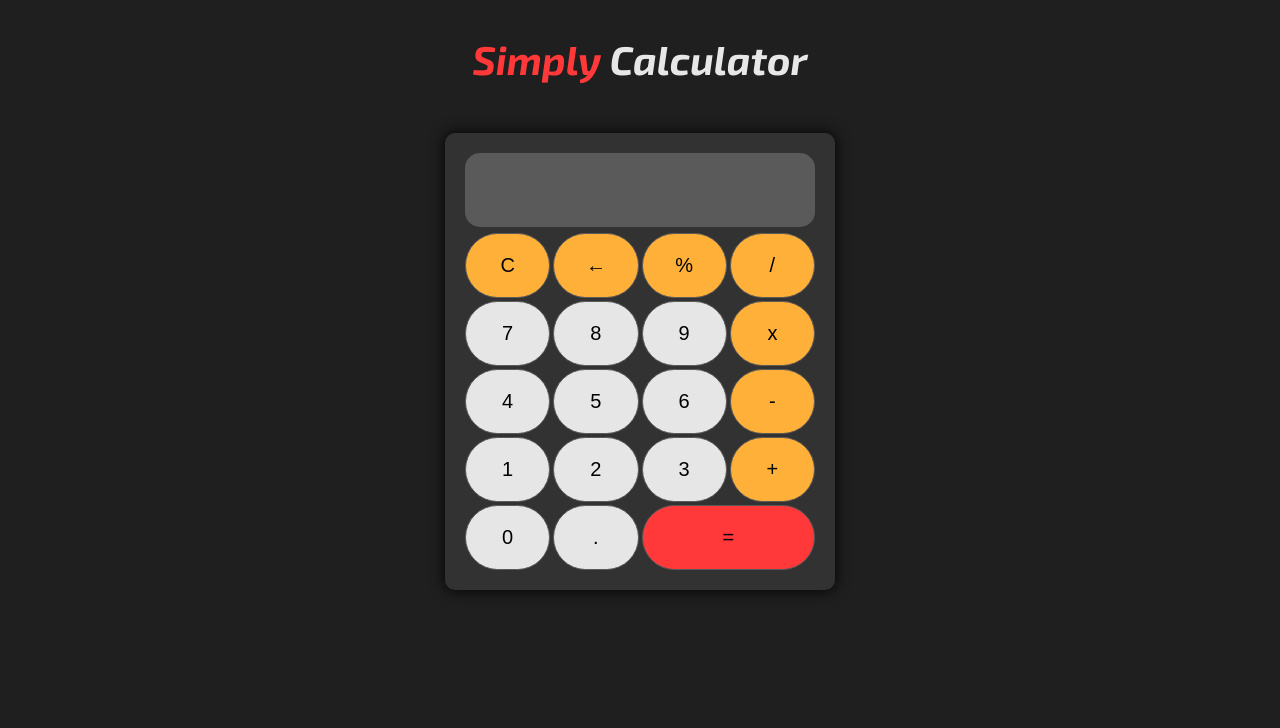
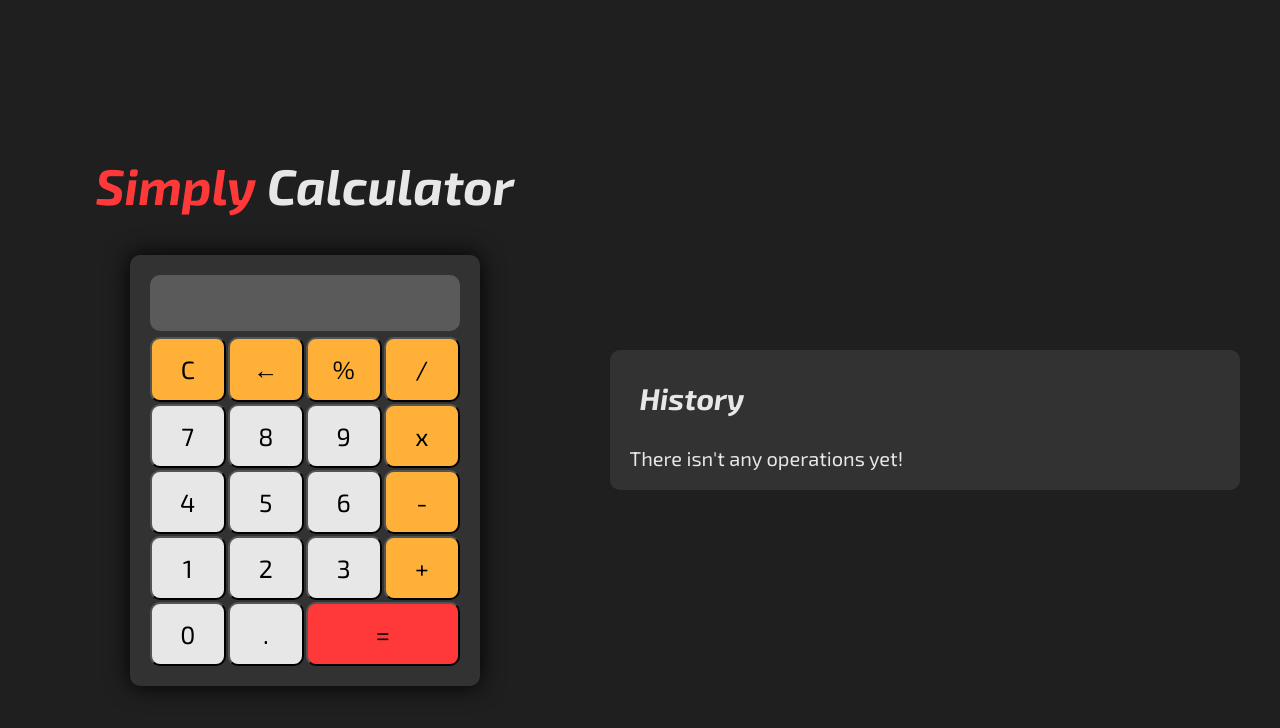
Before and after one commit to Victor-Jimenez-Morales/Simply-Calculator, a plain HTML site: page index.html in a window 1280 px wide. Drawn offline with Linux system fonts and the light colour scheme.

Commit message:
add history function

```diff
--- a/css/style.css
+++ b/css/style.css
@@ -1,77 +1,183 @@
+/* CSS Variables */
+:root {
+    /* Website colours */
+    --white: rgb(231, 231, 231);
+    --red: rgb(255, 57, 57);
+    --orange: rgb(255, 176, 57);
+    --body-bg: rgb(31, 31, 31);
+    --section-bg: rgb(50, 50, 50);
+    --input-bg: rgb(90, 90, 90);
+}
+
+* {
+    margin: 0;
+    padding: 0;
+    box-sizing: border-box;
+    font-family: "Exo 2";
+}
+
+button {
+    -webkit-tap-highlight-color: transparent;
+}
+
+::-webkit-scrollbar {
+    width: 2px;
+}
+
+::-webkit-scrollbar-track {
+    box-shadow: inset 0 0 5px grey;
+}
+
+::-webkit-scrollbar-thumb {
+    background: var(--red);
+}
+
+::-webkit-scrollbar-thumb:hover {
+    cursor: grab;
+}
+
 body {
     display: flex;
     flex-direction: column;
-    justify-content: center;
     align-items: center;
-    max-height: 100vh;
-    background-color: rgb(31, 31, 31);
-    font-family: "Exo 2";
+    min-height: 100vh;
+    background-color: var(--body-bg);
+    color: var(--white);
+}
+
+section:nth-of-type(1) {
+    display: flex;
+    flex-direction: column;
+    align-items: center;
+    width: 100%;
 }
 
 h1 {
-    font-size: 40px;
-    margin-bottom: 50px;
+    font-size: 33px;
+    margin-block: 40px;
     font-style: italic;
-    color: rgb(231, 231, 231);
+    color: var(--white);
 }
-
 h1 span {
-    color: rgb(255, 57, 57);
+    color: var(--red);
 }
 
 .calculator {
     display: flex;
     flex-direction: column;
-    width: 85%;
+    width: 90%;
     max-width: 350px;
     padding: 20px;
     border-radius: 10px;
     overflow: hidden;
-    background-color: rgb(50, 50, 50);
-    box-shadow: 0 0 15px rgb(0, 0, 0);
+    background-color: var(--section-bg);
+    box-shadow: 0 0 25px black;
 }
 
 #display {
-    padding: 20px;
+    padding: 10px;
     margin-bottom: 6px;
     font-size: 30px;
     border: none;
-    border-radius: 15px;
+    outline: none;
+    border-radius: 10px;
     text-align: right;
-    background-color: rgb(90, 90, 90);
-    color: rgb(232, 232, 232);
+    background-color: var(--input-bg);
+    color: var(--white);
 }
 
 .buttons {
     display: grid;
     grid-template-columns: repeat(4, 1fr);
-    grid-gap: 3px;
+    grid-gap: 2px;
 }
 
 .btn {
-    padding: 20px;
-    font-size: 20px;
-    border: 1px solid rgb(90, 90, 90);
-    border-radius: 50px;
-    background-color: rgb(230, 230, 230);
+    padding: 15px;
+    font-size: 25px;
+    border-radius: 10px;
+    background-color: var(--white);
     cursor: pointer;
+    transition: all ease 100ms;
 }
 
-.btn:hover {
-    opacity: 0.8;
-    box-shadow: 0 0 15px rgba(0, 0, 0, 0.618);
+.btn-equal {
+    grid-column: span 2;
+    background-color: var(--red);
+}
+
+.btn-operator {
+    background-color: var(--orange);
 }
 
 .btn:active {
     transform: scale(0.95);
-    box-shadow: 0 0 15px rgba(81, 0, 0, 0.79);
 }
 
-.equal {
-    grid-column: span 2;
-    background-color: rgb(255, 57, 57);
+@media (hover: hover) {
+    .btn:hover {
+        opacity: 0.8;
+        box-shadow: 0 0 15px black;
+    }
 }
 
-.operator {
-    background-color: rgb(255, 176, 57);
+section:nth-of-type(2) {
+    margin-top: 40px;
+    display: flex;
+    flex-direction: column;
+    align-items: start;
+    padding: 10px;
+    border-radius: 10px;
+    background-color: var(--section-bg);
+    max-height: 560px;
+    width: 90%;
 }
+
+h2 {
+    color: var(--white);
+    font-style: italic;
+    text-align: left;
+    width: 100%;
+    margin-bottom: 20px;
+    padding: 10px;
+    font-size: 30px;
+}
+
+#history-list {
+    width: 100%;
+    overflow-y: auto;
+    font-size: 20px;
+}
+.history-line {
+    line-break: anywhere;
+    width: 100%;
+    margin-bottom: 10px;
+    padding: 5px;
+    background-color: var(--body-bg);
+    border-radius: 10px;
+}
+
+@media screen and (min-width: 768px) {
+    h1 {
+        font-size: 50px;
+    }
+
+    section:nth-of-type(2) {
+        margin-bottom: 40px;
+        padding: 20px;
+    }
+}
+
+@media screen and (min-width: 1000px) {
+    body {
+        flex-direction: row;
+        justify-content: center;
+        align-items: center;
+    }
+
+    section:nth-of-type(2) {
+        margin-bottom: 0px;
+        margin-right: 40px;
+        width: 100%;
+    }
+}
--- a/index.html
+++ b/index.html
@@ -12,29 +12,40 @@
         <link rel="stylesheet" href="./css/style.css" />
     </head>
     <body>
+        <!-- Calculator -->
+        <section>
             <h1><span>Simply</span> Calculator</h1>
-        <section class="calculator">
+            <div class="calculator">
                 <input type="text" id="display" disabled />
                 <div class="buttons">
-                <button class="btn operator" onclick="clearDisplay()">C</button>
-                <button class="btn operator" onclick="deleteLast()">←</button>
-                <button class="btn operator" onclick="convertPercentage()">%</button>
-                <button class="btn operator" onclick="appendToDisplay('/')">/</button>
-                <button class="btn" onclick="appendToDisplay('7')">7</button>
+                    <button class="btn btn-operator" onclick="clearDisplay()">C</button>
+                    <button class="btn btn-operator" onclick="deleteLast()">←</button>
+                    <button class="btn btn-operator" onclick="convertPercentage()">%</button>
+                    <button class="btn btn-operator" onclick="appendToDisplay('/')">/</button>
+                    <button class="btn" onlick="appendToDisplay('7')">7</button>
                     <button class="btn" onclick="appendToDisplay('8')">8</button>
                     <button class="btn" onclick="appendToDisplay('9')">9</button>
-                <button class="btn operator" onclick="appendToDisplay('x')">x</button>
+                    <button class="btn btn-operator" onclick="appendToDisplay('x')">x</button>
                     <button class="btn" onclick="appendToDisplay('4')">4</button>
                     <button class="btn" onclick="appendToDisplay('5')">5</button>
                     <button class="btn" onclick="appendToDisplay('6')">6</button>
-                <button class="btn operator" onclick="appendToDisplay('-')">-</button>
+                    <button class="btn btn-operator" onclick="appendToDisplay('-')">-</button>
                     <button class="btn" onclick="appendToDisplay('1')">1</button>
                     <button class="btn" onclick="appendToDisplay('2')">2</button>
                     <button class="btn" onclick="appendToDisplay('3')">3</button>
-                <button class="btn operator" onclick="appendToDisplay('+')">+</button>
+                    <button class="btn btn-operator" onclick="appendToDisplay('+')">+</button>
                     <button class="btn" onclick="appendToDisplay('0')">0</button>
                     <button class="btn" onclick="appendToDisplay('.')">.</button>
-                <button class="btn equal" onclick="calculateResult()">=</button>
+                    <button class="btn btn-equal" onclick="calculateResult()">=</button>
+                </div>
+            </div>
+        </section>
+
+        <!-- History -->
+        <section>
+            <h2>History</h2>
+            <div id="history-list">
+                <!-- <p class="history-line">213-22343*53+23423/442335=13234231487423984723947891</p> -->
             </div>
         </section>
         <script src="./js/script.js"></script>
--- a/js/script.js
+++ b/js/script.js
@@ -1,10 +1,15 @@
 // Calculator display input
 let display = document.getElementById("display");
+let operationCalculated = false;
 
 function appendToDisplay(param) {
-    let lastInput = display.value.slice(-1);
+    if (operationCalculated) {
+        display.value = "";
+        operationCalculated = false;
+    }
 
     // Handle operators and colons
+    let lastInput = display.value.slice(-1);
     if ((["x", "/", "+", "-"].includes(param) && ["x", "/", "+", "-"].includes(lastInput)) || (lastInput == "." && param == ".")) {
         deleteLast();
     }
@@ -20,44 +25,23 @@ function deleteLast() {
     display.value = display.value.slice(0, -1);
 }
 
-addEventListener("keydown", function (event) {
-    if (event.key === "Backspace") {
-        deleteLast();
-    }
-});
-
 function convertPercentage() {
     const regex = /[+\-x/]/;
-    let lastNumber = display.value.split(regex).pop();
+    const lastNumber = display.value.split(regex).pop();
     if (lastNumber != "") {
         display.value += "/100";
     }
 }
 
 function calculateResult() {
-    const regex = /([+\-x/])/;
-    let input = display.value.split(regex).map((item) => (item === "x" ? "*" : item));
-    console.log(input);
-    if (input[0] === "" && input.length === 1) {
-        display.value = 0;
-    } else {
-        // Handle '*' and '/' first
-        let result = processOperators(input, ["*", "/"]);
-
-        // Handle '+' and '-' next
-        result = processOperators(result, ["+", "-"]);
-
-        display.value = isNaN(result) ? "Err" : result;
-    }
-
     function processOperators(array, operators) {
         const result = [];
         let i = 0;
 
         while (i < array.length) {
             if (operators.includes(array[i])) {
-                let leftNum = parseFloat(result.pop()); // Previous number
-                let rightNum = parseFloat(array[i + 1]); // Next number
+                const leftNum = parseFloat(result.pop()); // Previous number
+                const rightNum = parseFloat(array[i + 1]); // Next number
 
                 // Perform the operation
                 let calc;
@@ -86,4 +70,66 @@ function calculateResult() {
 
         return result;
     }
+
+    const operation = display.value;
+    const regex = /([+\-x/])/;
+    const input = operation.split(regex).map((item) => (item === "x" ? "*" : item));
+
+    if (input[0] === "" && input.length === 1) {
+        display.value = 0;
+    } else {
+        // Handle '*' and '/' first
+        let result = processOperators(input, ["*", "/"]);
+
+        // Handle '+' and '-' next
+        result = processOperators(result, ["+", "-"]);
+
+        display.value = isNaN(result) ? "Err" : result;
+
+        addToHistory(operation, result);
+    }
+
+    operationCalculated = true;
 }
+
+function getHistory() {
+    const history = document.querySelector("#history-list");
+
+    if (localStorage.length == 0) {
+        const element = document.createElement("p");
+
+        element.textContent = "There isn't any operations yet!";
+
+        history.append(element);
+    } else {
+        for (let i = 0; i < localStorage.length; i++) {
+            const key = localStorage.key(i);
+            const value = localStorage.getItem(key);
+            const element = document.createElement("p");
+
+            element.classList.add("history-line");
+            element.textContent = `${key} = ${value}`;
+            history.prepend(element);
+        }
+    }
+}
+
+function addToHistory(operation, result) {
+    const history = document.querySelector("#history-list");
+    const element = document.createElement("p");
+
+    localStorage.setItem(operation, result);
+
+    element.classList.add("history-line");
+    element.textContent = `${operation} = ${result}`;
+    history.prepend(element);
+    // getHistory();
+}
+
+addEventListener("keydown", function (event) {
+    if (event.key === "Backspace") {
+        deleteLast();
+    }
+});
+
+getHistory();
```
Lines whose indentation alone changed are shown as unchanged.
